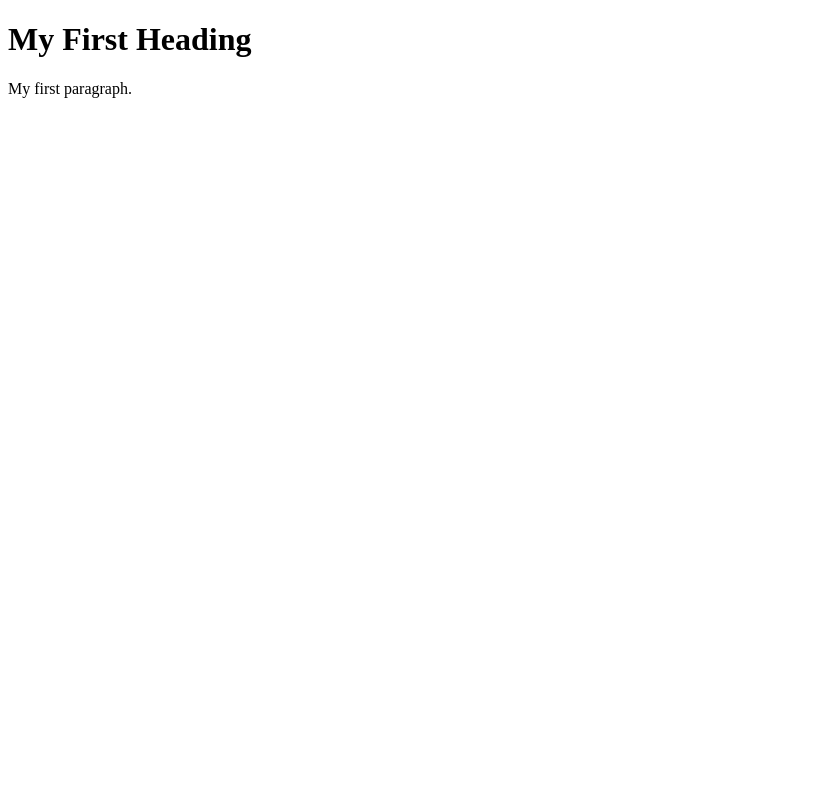
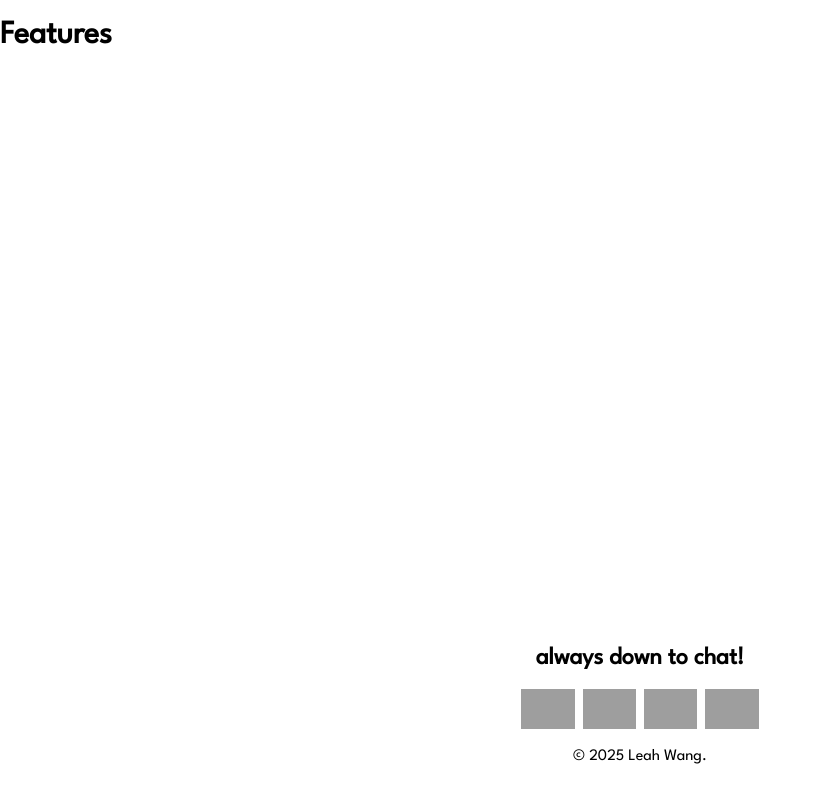
Before and after one commit to yLeah/yLeah.github.io, a plain HTML site: page features.html in a window 1280 px wide. Shown: the whole page, without its empty margins (0-821 px from the left). Drawn offline with Linux system fonts and the light colour scheme; grey boxes are pictures that could not be loaded.

Commit message:
progress

```diff
--- a/features.html
+++ b/features.html
@@ -3,12 +3,32 @@
 <head>
     <meta charset="UTF-8">
     <meta name="viewport" content="width=device-width, initial-scale=1.0">
-    <link rel="stylesheet" href="styles.css">
+    <link rel="stylesheet" href="style.css">
+    <link href="https://fonts.googleapis.com/css2?family=League+Spartan&display=swap" rel="stylesheet">
 </head>
 <body>
 
-<h1>My First Heading</h1>
-<p>My first paragraph.</p>
+<h1>Features</h1>
+
+
+<footer>
+    <nav class="bottom-nav">
+        <h2>always down to chat!</h2>
+        <a href="https://github.com/yLeah">
+            <img class="bimg" src="https://upload.wikimedia.org/wikipedia/commons/thumb/9/91/Octicons-mark-github.svg/2048px-Octicons-mark-github.svg.png" alt="GitHub">
+        </a>
+        <a href = "https://www.instagram.com/leahywang/">
+            <img class="bimg" src = "https://img.icons8.com/m_outlined/512/instagram-new.png"></img>
+        </a>
+        <a href="https://www.linkedin.com/in/leah-wang-0885a822a/">
+            <img class="bimg" src="https://img.icons8.com/ios11/512/linkedin.png" alt="LinkedIn">
+        </a>
+        <a href="mailto:leahyuriwang@gmail.com">
+            <img class="bimg" src="https://cdn-icons-png.flaticon.com/256/646/646094.png" alt="Email">
+        </a>
+        <p>© 2025 Leah Wang. </p>
+    </nav>
+</footer>
 
 </body>
 </html>
--- a/style.css
+++ b/style.css
@@ -56,8 +56,10 @@ footer {
 
 .pbio {
     font-size: 30px;
+    line-height: 1.3;
 }
 
 .insidepfp {
-    margin: 100px;
+    margin-right: 50px;
+    margin-left: 50px;
 }
```
Also changed, not shown: index.html (+8 -2 lines).
